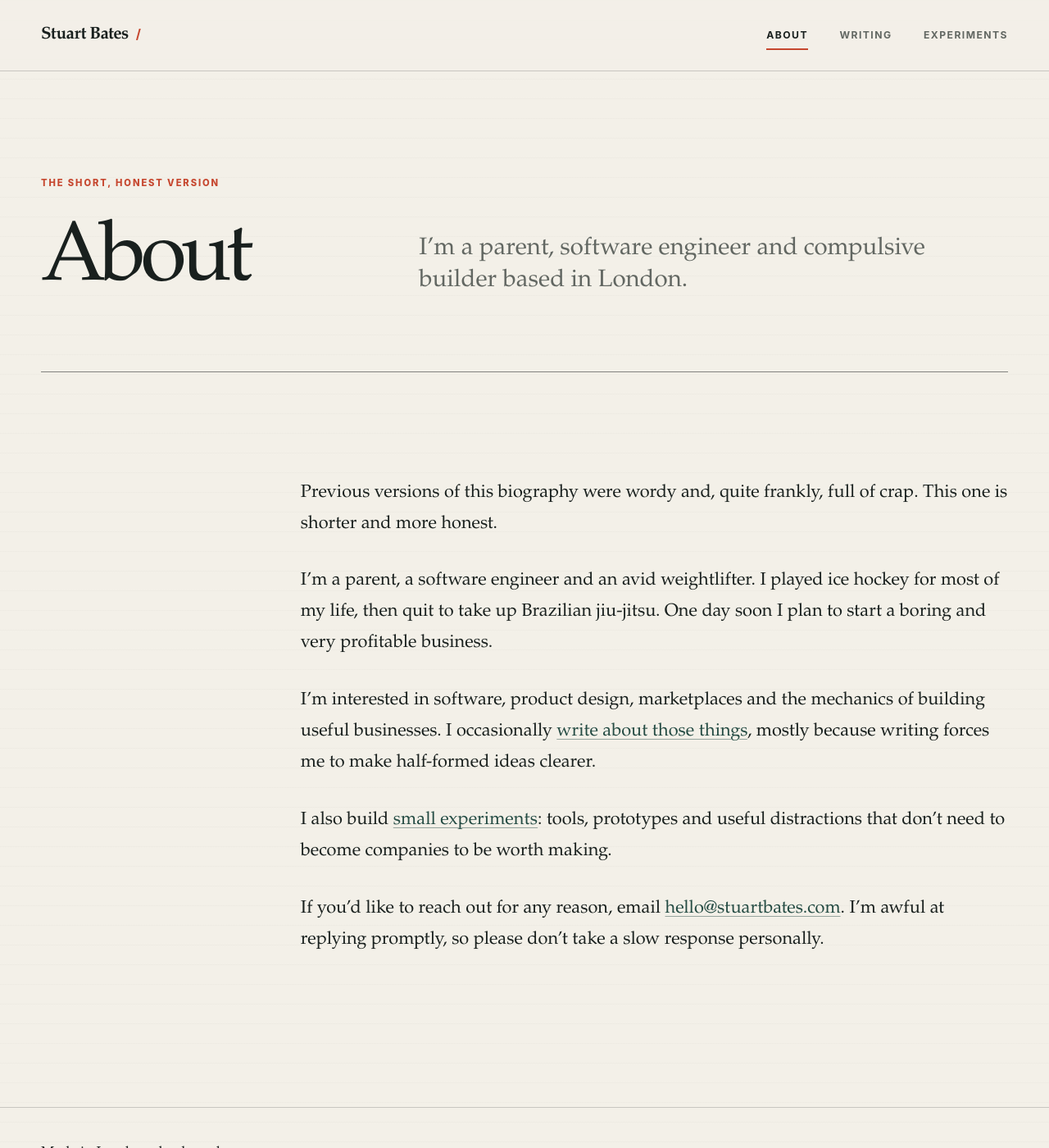
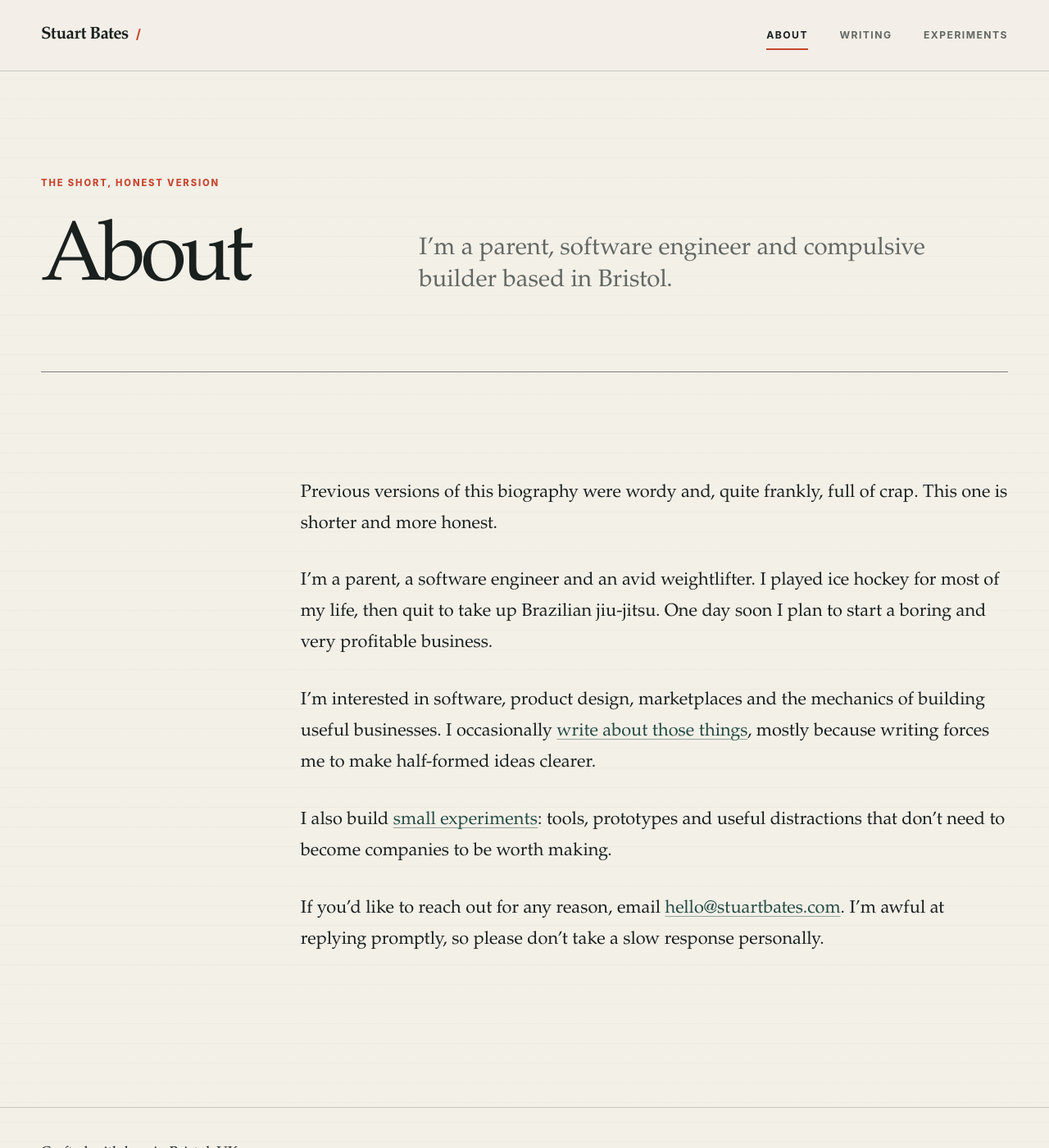
Before and after one commit to stuartbates/blog, a Jekyll site: the page built from about.markdown, in a window 1280 px wide and 1400 px high. Shown: the whole window at 82% size. Built offline with Jekyll 4.4.1, drawn with Linux system fonts in a browser that asks for light colours; some of the changed text lies outside the part shown.

Commit message:
Update location to Bristol

```diff
--- a/_config.yml
+++ b/_config.yml
@@ -2,7 +2,7 @@ title: Stuart Bates
 tagline: Software, products and business.
 email: hello@stuartbates.com
 description: >-
-  Stuart Bates is a London-based software engineer writing about software,
+  Stuart Bates is a Bristol-based software engineer writing about software,
   products, business and the things he learns by building.
 url: "https://stuartbates.com"
 baseurl: ""
--- a/_layouts/default.html
+++ b/_layouts/default.html
@@ -19,7 +19,7 @@
 
     <footer class="site-footer">
       <div class="shell footer-inner">
-        <p class="footer-signoff">Made in London, slowly and on purpose.</p>
+        <p class="footer-signoff">Crafted with love in Bristol, UK.</p>
         <div class="footer-links" aria-label="Elsewhere">
           <a href="mailto:{{ site.email }}">Email</a>
           <a href="https://github.com/{{ site.github_username }}" rel="me">GitHub</a>
--- a/_layouts/home.html
+++ b/_layouts/home.html
@@ -3,7 +3,7 @@ layout: default
 ---
 
 <section class="hero shell">
-  <div class="hero-kicker fade-in">London · Software · Products · Business</div>
+  <div class="hero-kicker fade-in">Bristol · Software · Products · Business</div>
   <div class="hero-grid">
     <h1 class="hero-title fade-in fade-in-delay-1">
       I build things,<br>
--- a/about.markdown
+++ b/about.markdown
@@ -2,7 +2,7 @@
 layout: page
 title: About
 eyebrow: The short, honest version
-intro: I’m a parent, software engineer and compulsive builder based in London.
+intro: I’m a parent, software engineer and compulsive builder based in Bristol.
 permalink: /about/
 ---
 
--- a/index.markdown
+++ b/index.markdown
@@ -1,4 +1,4 @@
 ---
 layout: home
-description: Software engineer, product thinker and occasional writer in London.
+description: Software engineer, product thinker and occasional writer in Bristol.
 ---
```
